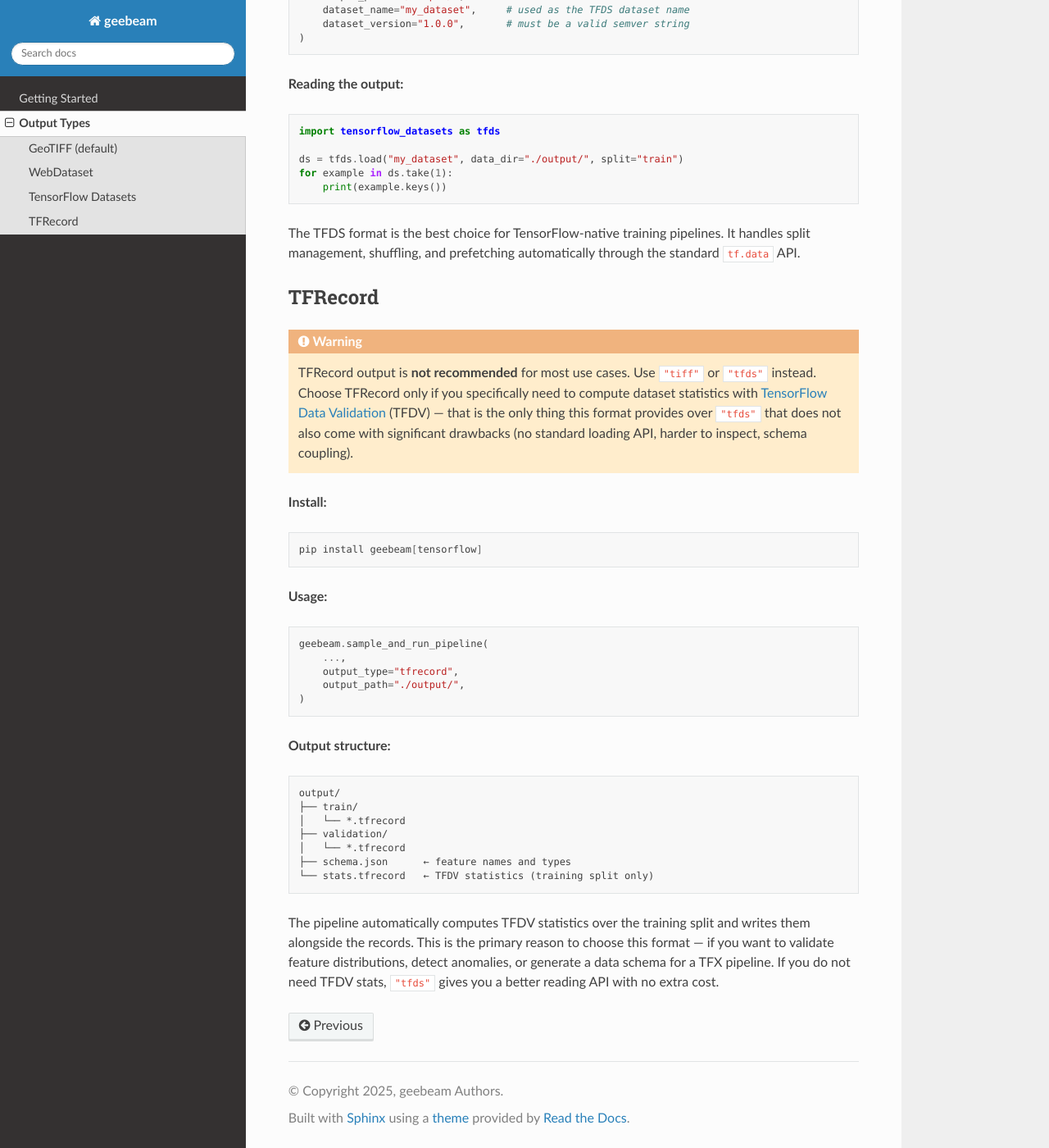
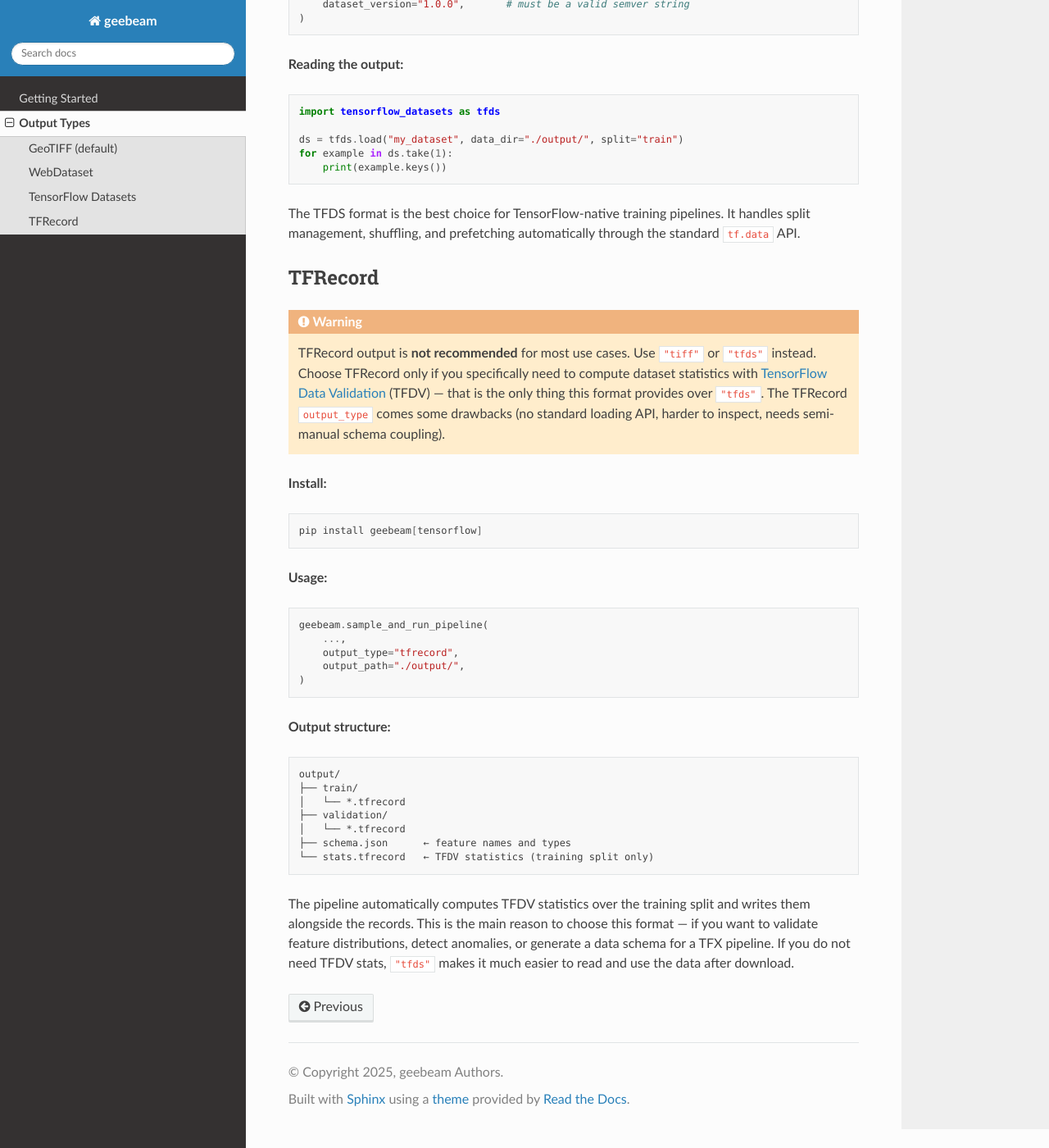
Before and after one commit to kysolvik/geebeam, a Sphinx documentation site: the page built from docs/output_types.rst, in a window 1280 px wide and 1400 px high, scrolled down 2618 px. Shown: the whole window at 82% size. Built offline with Sphinx 7.4.7 and the Read the Docs theme 3.1.0, drawn with Linux system fonts in a browser that asks for light colours; some of the changed text lies outside the part shown.

Commit message:
Some language tweaks and edits to the docs

```diff
--- a/docs/output_types.rst
+++ b/docs/output_types.rst
@@ -75,8 +75,7 @@ order they were passed. The Parquet file has one row per patch with columns
 
    df = pd.read_parquet("output/metadata-00000-of-00001.parquet")
 
-GeoTIFF is the most portable format and the best starting point if you are
-not sure which format to use.
+GeoTIFF is the simplest format and often the best starting point.
 
 
 WebDataset
@@ -105,8 +104,8 @@ metadata file (``{id}.json``).
    └── validation-<worker-id>-000000.tar
 
 Each ``.tar`` contains alternating ``.tif`` and ``.json`` entries. The
-worker ID in the filename is a short UUID that prevents shard collisions
-when multiple Beam workers write in parallel.
+worker ID in the filename is just there to prevent problems when multiple
+Beam workers write in parallel.
 
 **Reading the output:**
 
@@ -182,9 +181,9 @@ TFRecord
    ``"tiff"`` or ``"tfds"`` instead. Choose TFRecord only if you
    specifically need to compute dataset statistics with
    `TensorFlow Data Validation <https://www.tensorflow.org/tfx/data_validation/get_started>`_
-   (TFDV) — that is the only thing this format provides over ``"tfds"`` that
-   does not also come with significant drawbacks (no standard loading API,
-   harder to inspect, schema coupling).
+   (TFDV) — that is the only thing this format provides over ``"tfds"``.
+   The TFRecord ``output_type`` comes some drawbacks (no standard loading API,
+   harder to inspect, needs semi-manual schema coupling).
 
 **Install:**
 
@@ -215,7 +214,7 @@ TFRecord
    └── stats.tfrecord   ← TFDV statistics (training split only)
 
 The pipeline automatically computes TFDV statistics over the training split
-and writes them alongside the records. This is the primary reason to choose
+and writes them alongside the records. This is the main reason to choose
 this format — if you want to validate feature distributions, detect anomalies,
 or generate a data schema for a TFX pipeline. If you do not need TFDV stats,
-``"tfds"`` gives you a better reading API with no extra cost.
+``"tfds"`` makes it much easier to read and use the data after download.
```
Also changed, not shown: other parts of docs/output_types.rst (+1 -1 lines), docs/getting_started.rst (+39 -41 lines).
